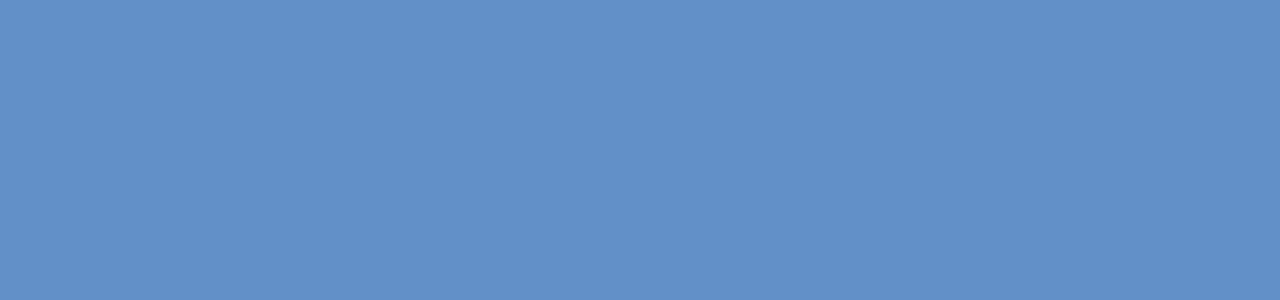
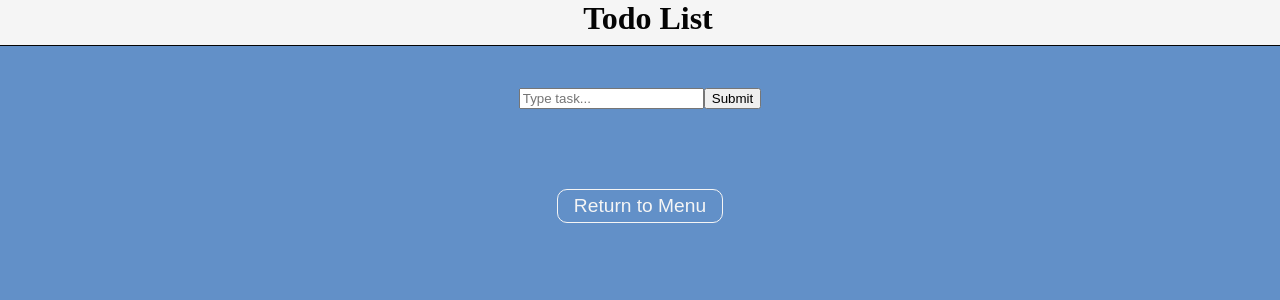
Before and after one commit to StevieBrooks/ReactMiniProjects, a React (Create React App) app: page / in a window 1280 px wide. Both pictures are taken after a click on the button "3. To Do List". Shown: the top 300 px of the page. Built offline with nearby package versions, Linux system fonts and the light colour scheme.

Commit message:
very basic todo with ChatGPT help

```diff
--- a/src/components/TodoList.jsx
+++ b/src/components/TodoList.jsx
@@ -1,6 +1,59 @@
+import { useState } from "react";
+
 function TodoList( { resetMenu } ) {
+
+    const [tasks, setTasks] = useState([])
+    const [newTask, setNewTask] = useState("")
+
+    // HELPER FUNCTIONS
+
+    /* add new task */
+    const addTask = (e) => {
+
+        e.preventDefault()
+
+        if(newTask.trim() === "") {
+            return;
+        }
+
+        setTasks([...tasks, newTask])
+        setNewTask("")
+        e.target.parentElement.reset()
+    };
+
+    /* delete task based on task.id key */
+    const deleteTask = (index) => {
+        const updatedTasks = [...tasks];
+        updatedTasks.splice(index, 1);
+        setTasks(updatedTasks);
+    }
+
+
     return (<>
+        <header>
+            <h1 className="header-title">Todo List</h1>
+        </header>
 
+        <div className="input-container" style={{margin: "5rem 0 2rem"}}>
+            <form className="task-form">
+                <input type="text" className="task-input" placeholder="Type task..." onChange={(e) => setNewTask(e.target.value)}/>
+                <button className="task-submit" onClick={addTask}>Submit</button>
+            </form>
+        </div>
+
+        <div className="task-container">
+            <ul className="task-list">
+                {tasks.map((task, index) => (
+                    <div key={index}>
+                        <li>{task}<button className="delete-button" onClick={() => deleteTask(index)}>Delete</button></li>
+                    </div>
+                ))}
+            </ul>
+        </div>
+
+        <div className="navigation" style={{display: "flex", justifyContent: "center"}}>
+            <button className="menu-btn" onClick={() => resetMenu(null)}>Return to Menu</button>
+        </div>
     </>)
 }
 
```
